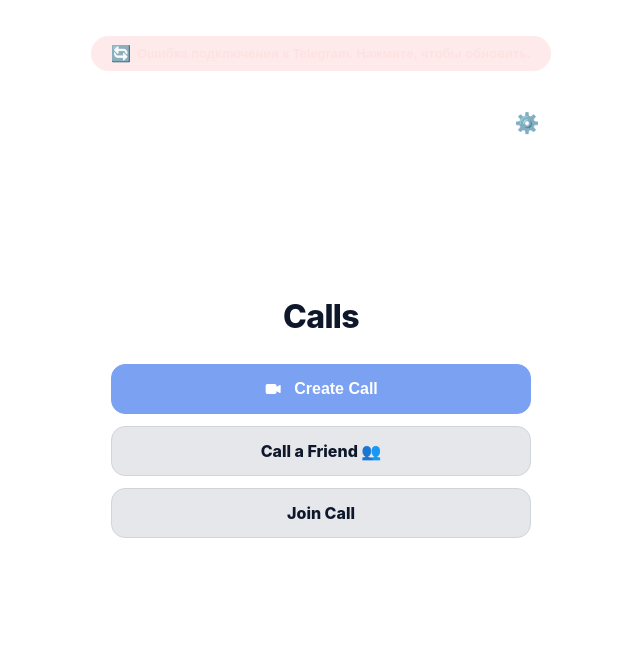
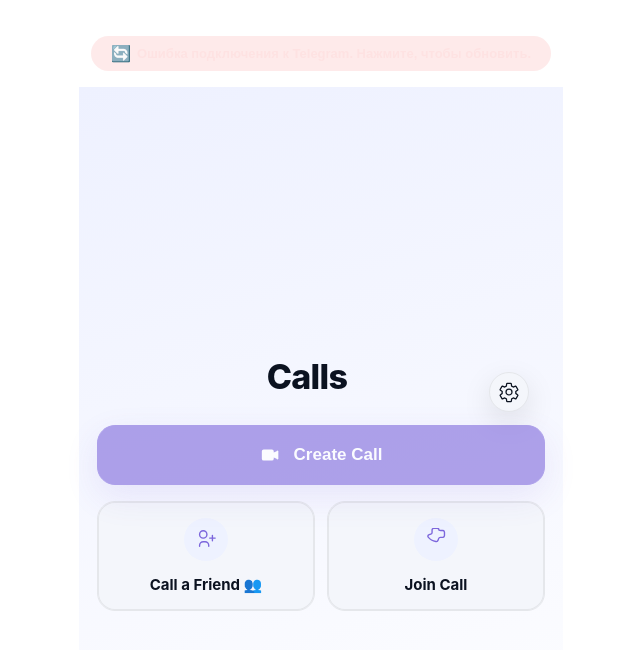
Before and after one commit to Rodion4365/Tel_call, a React (Vite) app in the folder frontend/: page / in a window 1280 px wide. Shown: the top 650 px of the page, without its empty margins (319-959 px from the left). Built offline with nearby package versions, Linux system fonts and the light colour scheme; no server answers.

Commit message:
Revamp main page UI styling

```diff
--- a/frontend/src/pages/MainPage.tsx
+++ b/frontend/src/pages/MainPage.tsx
@@ -10,11 +10,50 @@ const CameraIcon: React.FC = () => (
   </svg>
 );
 
+const UserPlusIcon: React.FC = () => (
+  <svg className="action-icon" viewBox="0 0 24 24" fill="none" stroke="currentColor" aria-hidden="true">
+    <path
+      d="M5 20v-1a4 4 0 0 1 4-4h2a4 4 0 0 1 4 4v1"
+      strokeWidth="1.5"
+      strokeLinecap="round"
+      strokeLinejoin="round"
+    />
+    <path
+      d="M9 11a4 4 0 1 0 0-8 4 4 0 0 0 0 8ZM19 8v6M22 11h-6"
+      strokeWidth="1.5"
+      strokeLinecap="round"
+      strokeLinejoin="round"
+    />
+  </svg>
+);
+
+const PhoneIcon: React.FC = () => (
+  <svg className="action-icon" viewBox="0 0 24 24" fill="none" stroke="currentColor" aria-hidden="true">
+    <path
+      d="M17.25 2.75h2a2 2 0 0 1 2 2v3.5a2 2 0 0 1-2 2h-2.5a2 2 0 0 0-1.9 1.37l-.6 1.8a2 2 0 0 1-2.44 1.28A13.35 13.35 0 0 1 3.27 9.7a2 2 0 0 1 1.28-2.44l1.8-.6A2 2 0 0 0 7.72 4.8V2.25a2 2 0 0 1 2-2h3.5a2 2 0 0 1 2 2Z"
+      strokeWidth="1.5"
+      strokeLinecap="round"
+      strokeLinejoin="round"
+    />
+  </svg>
+);
+
+const SettingsIcon: React.FC = () => (
+  <svg className="settings-icon" viewBox="0 0 24 24" fill="none" stroke="currentColor" aria-hidden="true">
+    <path
+      d="M19.4 13.5a7.94 7.94 0 0 0 .06-.97 7.94 7.94 0 0 0-.06-.97l2.11-1.65a.5.5 0 0 0 .12-.63l-2-3.46a.5.5 0 0 0-.6-.22l-2.49 1a7.98 7.98 0 0 0-1.68-.97l-.38-2.65a.5.5 0 0 0-.5-.42h-4a.5.5 0 0 0-.5.42l-.38 2.65a7.98 7.98 0 0 0-1.68.97l-2.49-1a.5.5 0 0 0-.6.22l-2 3.46a.5.5 0 0 0 .12.63L4.6 11.56a7.94 7.94 0 0 0-.06.97c0 .33.02.65.06.97l-2.11 1.65a.5.5 0 0 0-.12.63l2 3.46a.5.5 0 0 0 .6.22l2.49-1c.52.4 1.09.73 1.68.97l.38 2.65a.5.5 0 0 0 .5.42h4a.5.5 0 0 0 .5-.42l.38-2.65c.59-.24 1.16-.57 1.68-.97l2.49 1a.5.5 0 0 0 .6-.22l2-3.46a.5.5 0 0 0-.12-.63ZM12 15.25a3.25 3.25 0 1 1 0-6.5 3.25 3.25 0 0 1 0 6.5Z"
+      strokeWidth="1.4"
+      strokeLinecap="round"
+      strokeLinejoin="round"
+    />
+  </svg>
+);
+
 const SettingsButton: React.FC = () => {
   const { t } = useTranslation();
   return (
     <Link to="/settings" className="settings-button" aria-label={t("common.settings")}>
-      ⚙️
+      <SettingsIcon />
     </Link>
   );
 };
@@ -72,6 +111,7 @@ const MainPage: React.FC = () => {
 
   return (
     <div className="main-screen">
+      <div className="main-screen__inner">
         <header className="top-bar">
           <div />
           <SettingsButton />
@@ -82,14 +122,14 @@ const MainPage: React.FC = () => {
         </header>
 
         {error ? (
-        <p className="status status-offline" role="alert" style={{ textAlign: "center", margin: "1rem" }}>
+          <p className="status status-offline main-error" role="alert">
             {error}
           </p>
         ) : null}
 
         <div className="main-actions">
           <button
-          className="action-button action-primary"
+            className="action-button action-primary action-primary--elevated"
             onClick={handleCreateCall}
             disabled={!user || isCreating || isAuthorizing}
           >
@@ -102,12 +142,21 @@ const MainPage: React.FC = () => {
                   : t("mainPage.createCall")}
             </span>
           </button>
-        <Link className="action-button action-secondary" to="/friends">
-          <span>{t("mainPage.callFriend")}</span>
+          <div className="main-secondary-grid">
+            <Link className="action-button action-secondary main-secondary-card" to="/friends">
+              <span className="main-card__icon" aria-hidden="true">
+                <UserPlusIcon />
+              </span>
+              <span className="main-card__label">{t("mainPage.callFriend")}</span>
             </Link>
-        <Link className="action-button action-secondary" to="/join-call">
-          <span>{t("mainPage.joinCall")}</span>
+            <Link className="action-button action-secondary main-secondary-card" to="/join-call">
+              <span className="main-card__icon" aria-hidden="true">
+                <PhoneIcon />
+              </span>
+              <span className="main-card__label">{t("mainPage.joinCall")}</span>
             </Link>
+          </div>
+        </div>
       </div>
     </div>
   );
--- a/frontend/src/styles.css
+++ b/frontend/src/styles.css
@@ -20,6 +20,21 @@
   --tg-link: #2563eb;
   --tg-accent: #2563eb;
 
+  /* Main page palette (light) */
+  --main-bg-from: #eef1ff;
+  --main-bg-to: #ffffff;
+  --main-text: #0b1220;
+  --main-muted: #475569;
+  --main-surface: #f8faff;
+  --main-border: #e2e8f0;
+  --main-secondary-surface: #f4f6fb;
+  --main-secondary-hover: #eef2ff;
+  --main-secondary-border: #e5e7eb;
+  --main-icon-surface: #eef2ff;
+  --main-accent: #7c66dc;
+  --main-accent-hover: #6a55ca;
+  --main-shadow: 0 12px 34px rgba(124, 102, 220, 0.22);
+
   color: var(--text-primary);
   background-color: var(--bg-color);
 }
@@ -33,6 +48,21 @@
     --panel: #111827;
     --border: #1f2937;
     --shadow: 0 18px 42px rgba(0, 0, 0, 0.48);
+
+    /* Main page palette (dark) */
+    --main-bg-from: #0f111a;
+    --main-bg-to: #000000;
+    --main-text: #ffffff;
+    --main-muted: #cbd5e1;
+    --main-surface: rgba(24, 24, 27, 0.8);
+    --main-border: rgba(63, 63, 70, 0.7);
+    --main-secondary-surface: rgba(24, 24, 27, 0.7);
+    --main-secondary-hover: rgba(39, 39, 42, 0.92);
+    --main-secondary-border: rgba(63, 63, 70, 0.8);
+    --main-icon-surface: rgba(63, 63, 70, 0.6);
+    --main-accent: #7c66dc;
+    --main-accent-hover: #6a55ca;
+    --main-shadow: 0 12px 32px rgba(124, 102, 220, 0.4);
   }
 }
 
@@ -45,6 +75,7 @@ body {
   background-color: var(--bg-color);
   color: var(--text-primary);
   min-height: 100vh;
+  transition: background-color 0.3s ease, color 0.3s ease;
 }
 
 a {
@@ -132,11 +163,20 @@ a:hover {
 }
 
 .main-screen {
-  min-height: calc(100vh - 140px);
+  min-height: 100vh;
+  display: flex;
+  justify-content: center;
+  align-items: center;
+  padding: 32px 18px 40px;
+  background: linear-gradient(165deg, var(--main-bg-from), var(--main-bg-to));
+  color: var(--main-text);
+}
+
+.main-screen__inner {
+  width: 100%;
+  max-width: 480px;
   display: flex;
   flex-direction: column;
-  justify-content: center;
-  align-items: center;
   gap: 28px;
   position: relative;
 }
@@ -156,15 +196,25 @@ a:hover {
   width: 40px;
   height: 40px;
   border-radius: 20px;
-  border: none;
-  background: rgba(255, 255, 255, 0.06);
-  backdrop-filter: blur(12px);
+  border: 1px solid var(--main-secondary-border);
+  background: var(--main-secondary-surface);
+  box-shadow: 0 10px 30px rgba(0, 0, 0, 0.1);
   display: flex;
   align-items: center;
   justify-content: center;
-  font-size: 20px;
   cursor: pointer;
-  color: var(--text-primary);
+  color: var(--main-text);
+  transition: transform 0.15s ease, box-shadow 0.15s ease, background-color 0.2s ease;
+}
+
+.settings-button:hover {
+  transform: translateY(-1px);
+  box-shadow: 0 14px 32px rgba(0, 0, 0, 0.15);
+}
+
+.settings-icon {
+  width: 22px;
+  height: 22px;
 }
 
 .main-header {
@@ -178,33 +228,33 @@ a:hover {
 
 .main-title {
   margin: 0;
-  font-size: 32px;
+  font-size: 34px;
   font-weight: 800;
   letter-spacing: -0.02em;
-  color: var(--text-primary);
+  color: var(--main-text);
 }
 
 .main-actions {
   display: flex;
   flex-direction: column;
-  gap: 12px;
+  gap: 16px;
   width: 100%;
-  max-width: 420px;
+  max-width: 480px;
   align-items: center;
 }
 
 .action-button {
   width: 100%;
-  border-radius: 14px;
-  padding: 14px 18px;
+  border-radius: 18px;
+  padding: 16px 18px;
   font-weight: 800;
-  font-size: 16px;
+  font-size: 17px;
   display: flex;
   align-items: center;
   justify-content: center;
-  gap: 10px;
+  gap: 12px;
   border: 1px solid transparent;
-  transition: transform 0.12s ease, box-shadow 0.12s ease;
+  transition: transform 0.12s ease, box-shadow 0.12s ease, background-color 0.2s ease, color 0.2s ease;
 }
 
 .action-button:hover {
@@ -213,21 +263,78 @@ a:hover {
 }
 
 .action-primary {
-  background: var(--tg-button, #2563eb);
-  color: var(--tg-button-text, #ffffff);
-  border-color: var(--tg-button, #1d4ed8);
+  background: var(--main-accent);
+  color: #ffffff;
+  border-color: var(--main-accent);
+  box-shadow: var(--main-shadow);
+}
+
+.action-primary--elevated {
+  height: 60px;
+}
+
+.action-primary:hover {
+  background: var(--main-accent-hover);
 }
 
 .action-secondary {
-  background: #e5e7eb;
-  color: #0f172a;
-  border-color: #d1d5db;
+  background: var(--main-secondary-surface);
+  color: var(--main-text);
+  border-color: var(--main-secondary-border);
 }
 
 .action-icon {
-  width: 20px;
-  height: 20px;
+  width: 22px;
+  height: 22px;
   display: block;
+}
+
+.main-secondary-grid {
+  display: grid;
+  grid-template-columns: repeat(2, minmax(0, 1fr));
+  gap: 12px;
+  width: 100%;
+}
+
+.main-secondary-card {
+  height: 110px;
+  flex-direction: column;
+  align-items: center;
+  justify-content: center;
+  gap: 14px;
+  box-shadow: inset 0 0 0 1px var(--main-secondary-border);
+}
+
+.main-secondary-card:hover {
+  background: var(--main-secondary-hover);
+  box-shadow: inset 0 0 0 1px var(--main-border);
+}
+
+.main-card__icon {
+  width: 44px;
+  height: 44px;
+  border-radius: 999px;
+  background: var(--main-icon-surface);
+  display: grid;
+  place-items: center;
+  color: var(--main-accent);
+  transition: background-color 0.2s ease, color 0.2s ease;
+}
+
+.main-secondary-card:hover .main-card__icon {
+  color: var(--main-accent-hover);
+}
+
+.main-card__label {
+  font-size: 15px;
+  font-weight: 700;
+  text-align: center;
+  color: var(--main-text);
+}
+
+.main-error {
+  text-align: center;
+  margin: 0;
 }
 
 .panel {
```
Lines whose indentation alone changed are shown as unchanged.
